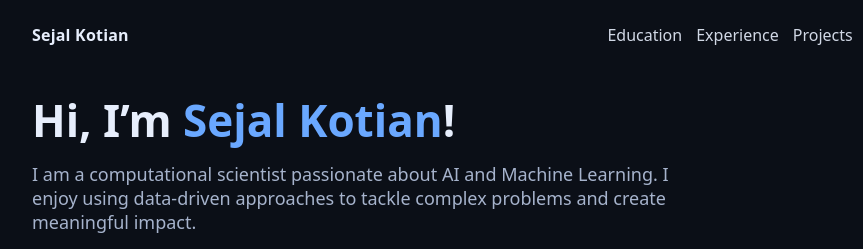
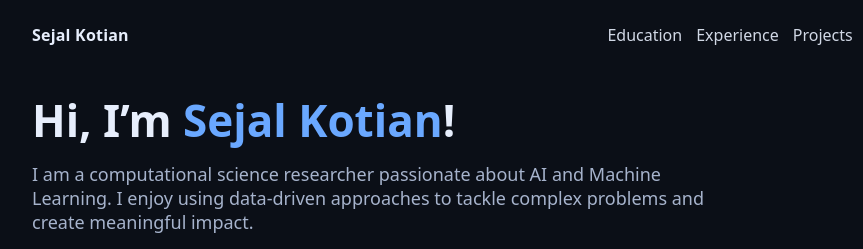
Before and after one commit to SejalKotian/SejalKotian, a plain HTML site: page index.html in a window 1280 px wide. Shown: the top 249 px of the page, 132-995 px from the left. Drawn offline with Linux system fonts and the light colour scheme.

Commit message:
Update job title from 'scientist' to 'researcher'

```diff
--- a/index.html
+++ b/index.html
@@ -24,7 +24,7 @@
   <div class="hero-text">
     <h1>Hi, I’m <span class="accent">Sejal Kotian</span>!</h1>
     <p>
-      I am a computational scientist passionate about AI and Machine Learning. I enjoy using data-driven approaches to tackle complex problems and create meaningful impact.
+      I am a computational science researcher passionate about AI and Machine Learning. I enjoy using data-driven approaches to tackle complex problems and create meaningful impact.
     </p>
 
     <div class="hero-actions">
```
